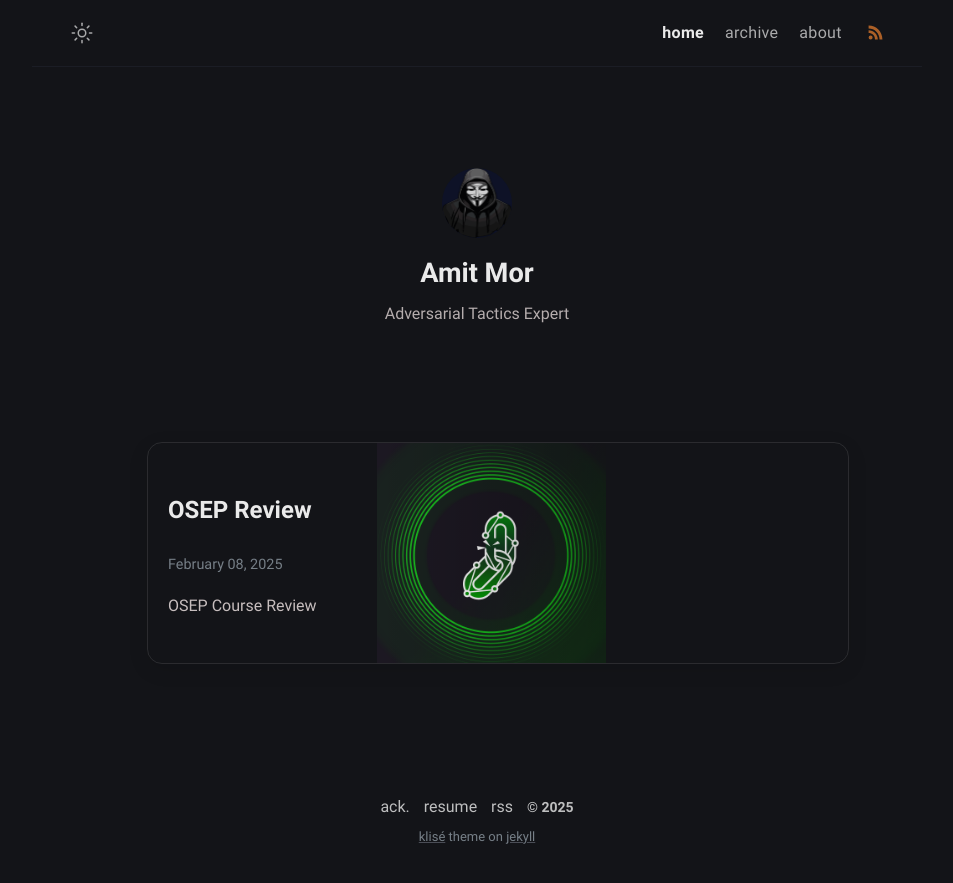
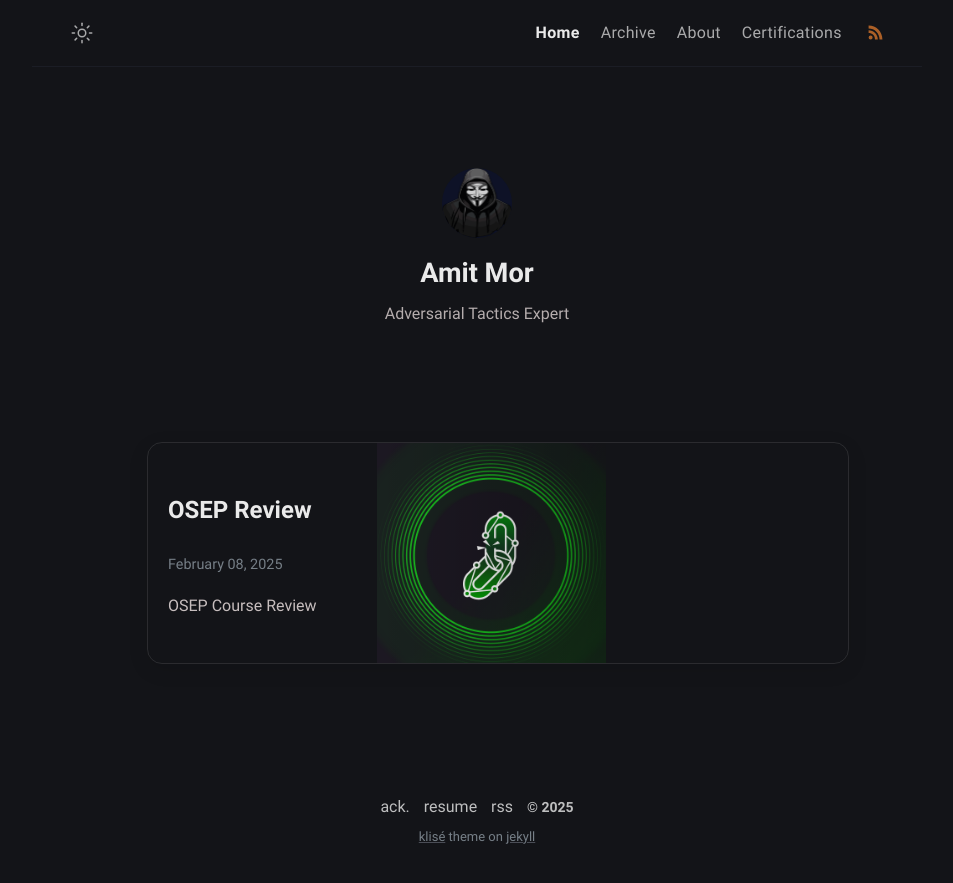
Before and after one commit to Extravenger/extravenger.github.io, a Jekyll site: the page built from index.md, in a window 1280 px wide. Shown: the top 883 px of the page, without its empty margins (163-1116 px from the left). Built offline with Jekyll 4.4.1, drawn with Linux system fonts in a browser that asks for light colours.

Commit message:
Update menus.yml

```diff
--- a/_data/menus.yml
+++ b/_data/menus.yml
@@ -1,14 +1,17 @@
-- title: home
+- title: Home
   url: /
   external: false
 
-- title: archive
+- title: Archive
   url: /archive/
   external: false
 
-- title: about
+- title: About
   url: /about/
   external: false # set true if you using external link, see below
+
+- title: Certifications
+  url: /certs/
 
 # Example:
 # - title: github
```
